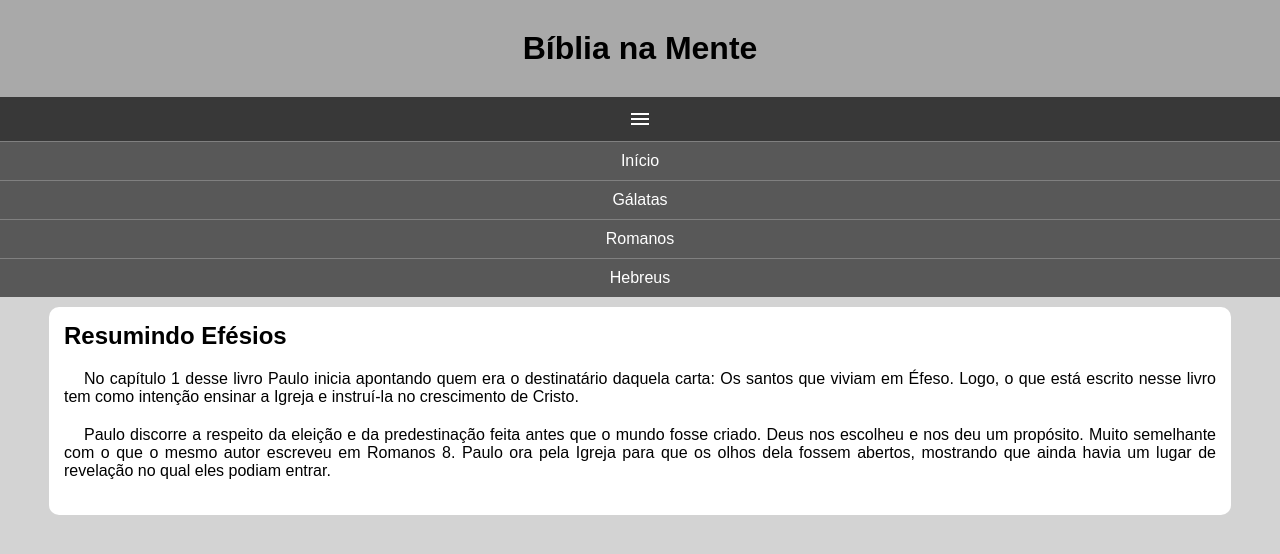
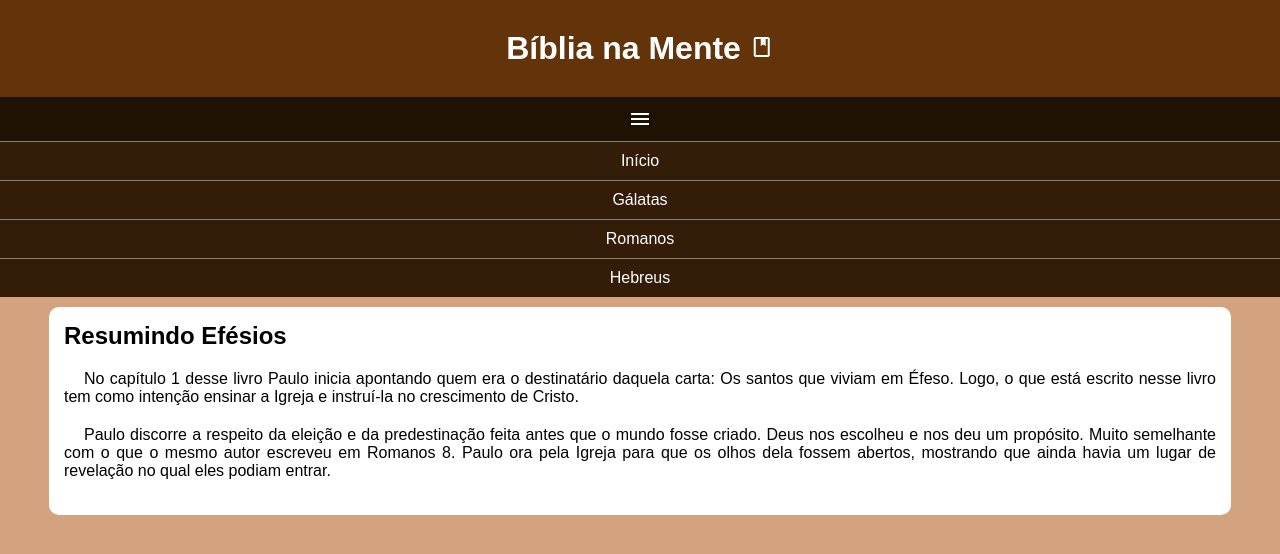
Before and after one commit to joaorocha-web/html-css, a plain HTML site: page desafio/ex026/mq005/efesios.html in a window 1280 px wide. Both pictures are taken after a click on the element "menu". Drawn offline with nearby package versions, Linux system fonts and the light colour scheme.

Commit message:
atualizando

```diff
--- a/desafio/ex026/mq005/efesios.html
+++ b/desafio/ex026/mq005/efesios.html
@@ -4,12 +4,15 @@
     <meta charset="UTF-8">
     <meta name="viewport" content="width=device-width, initial-scale=1.0">
     <title>Efésios resumo</title>
+    <link rel="stylesheet" href="https://fonts.googleapis.com/css2?family=Material+Symbols+Outlined:opsz,wght,FILL,GRAD@24,400,0,0&icon_names=book" />
     <link rel="stylesheet" href="https://fonts.googleapis.com/css2?family=Material+Symbols+Outlined:opsz,wght,FILL,GRAD@24,400,0,0&icon_names=menu" />
     <link rel="stylesheet" href="estilos/style.css">
 </head>
 <body>
     <header>
-        <h1>Bíblia na Mente</h1>
+        <h1>Bíblia na Mente <span class="material-symbols-outlined">
+            book
+            </span></h1>
         <span   class="material-symbols-outlined" id="icone" onclick="clickMenu( )">
             menu
             </span>
--- a/desafio/ex026/mq005/estilos/style.css
+++ b/desafio/ex026/mq005/estilos/style.css
@@ -7,20 +7,21 @@
 
 }
 html, body{
-    background-color: lightgray;
+    background-color:#d3a27f;
 }
 
 header {
-    background-color: darkgray;
+    background-color: #633309;
 }
 
 header>h1{
     padding: 30px;
     text-align: center;
+    color: white;
 }
 
 #icone {
-    background-color: rgb(56, 56, 56);
+    background-color: #1f1204;
     display: block;
     color: white;
     text-align: center;
@@ -46,14 +47,15 @@ menu > ul > li > a{
     padding: 10px;
     display: block;
     text-decoration: none;
-    background-color: rgb(88, 88, 88);
+    background-color: #341d08;
     color: white;
     text-align: center;
     border-top: 1px solid gray;
 }
 
 menu > ul > li > a:hover{
-    background-color: gray;
+    background-color: #ffffff;
+    color: black;
 }
 
 main{
@@ -63,6 +65,7 @@ main{
     margin: auto;
     border-radius: 10px;
     margin-top: 10px ;
+    margin-bottom: 20px;
 }
 
 article > h2{
```
Also changed, not shown: desafio/ex026/mq005/galatas.html (+4 -1 lines), desafio/ex026/mq005/hebreus.html (+4 -1 lines), desafio/ex026/mq005/index.html (+4 -1 lines), desafio/ex026/mq005/romanos.html (+4 -1 lines).
